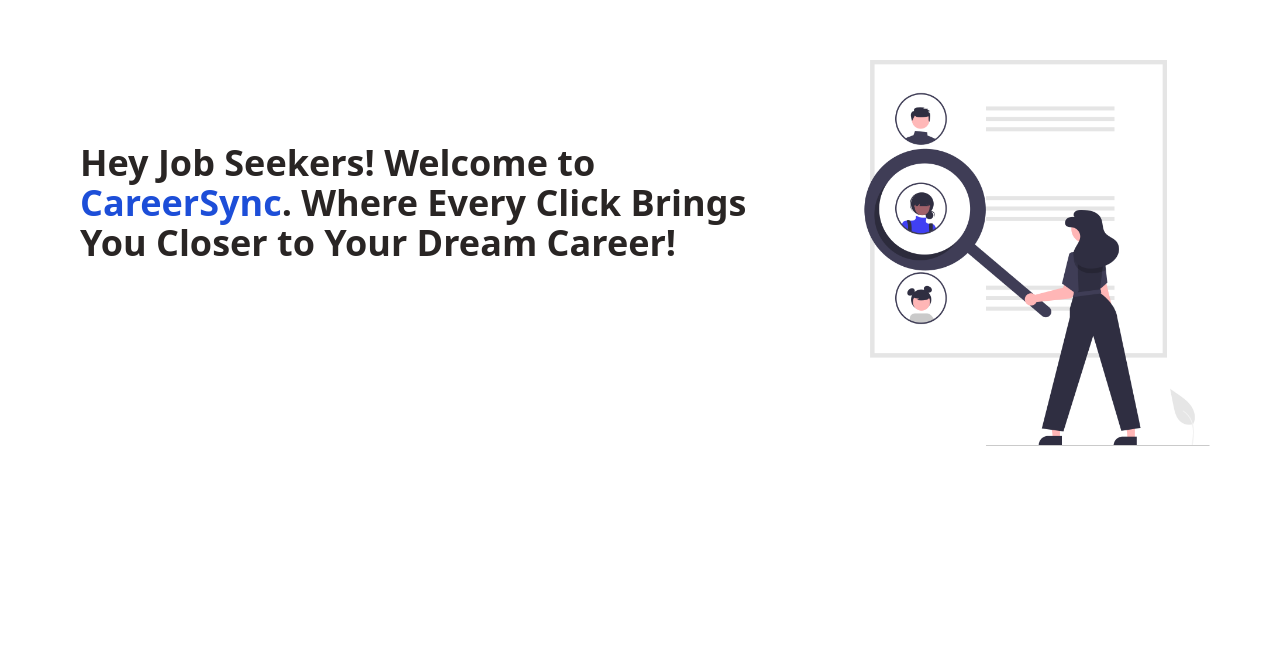
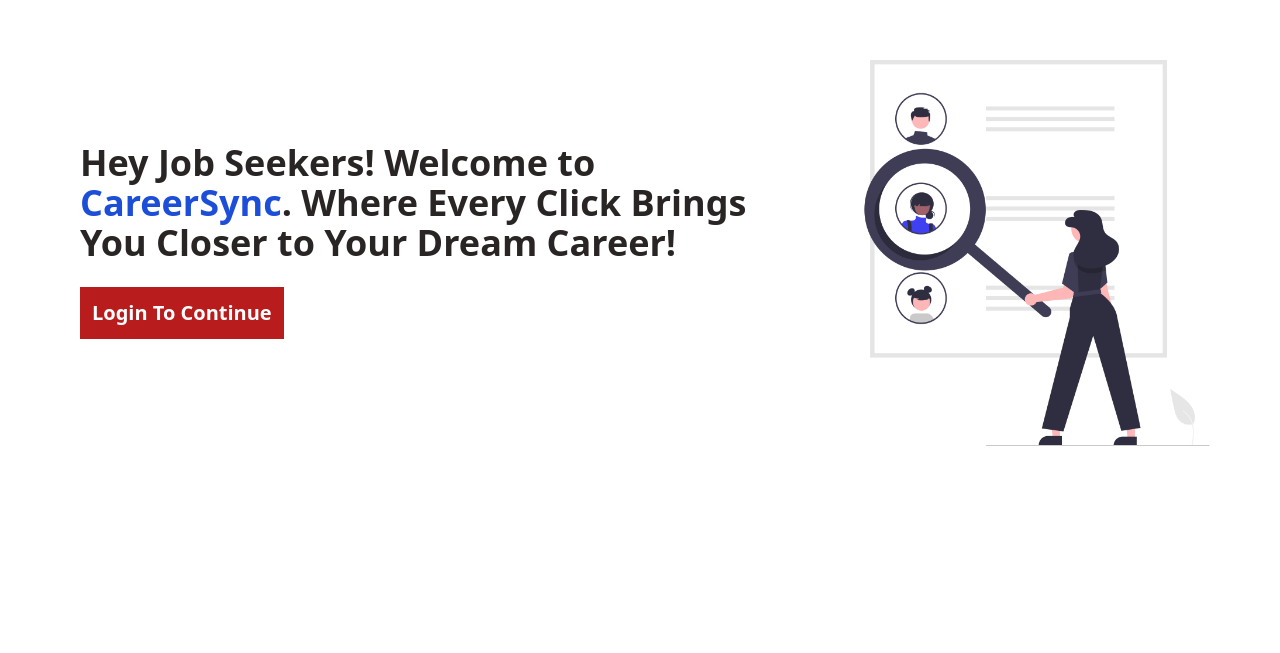
Before and after one commit to BharaniDharan86/job-tracker, a React (Vite) app in the folder client/: page / in a window 1280 px wide. Shown: the part 147-800 px from the top of the page. Built offline with nearby package versions, Linux system fonts and the light colour scheme.

Commit message:
btn ui change

```diff
--- a/client/src/pages/Hero.jsx
+++ b/client/src/pages/Hero.jsx
@@ -19,7 +19,7 @@
 
           <div className="my-6">
             <NavLink to="/login">
-              <button className="bg-black-700 text-xl font-semibold text-white px-3 py-3 ">
+              <button className="bg-red-700 text-xl font-semibold text-white px-3 py-3 ">
                 Login To Continue
               </button>
             </NavLink>
```
